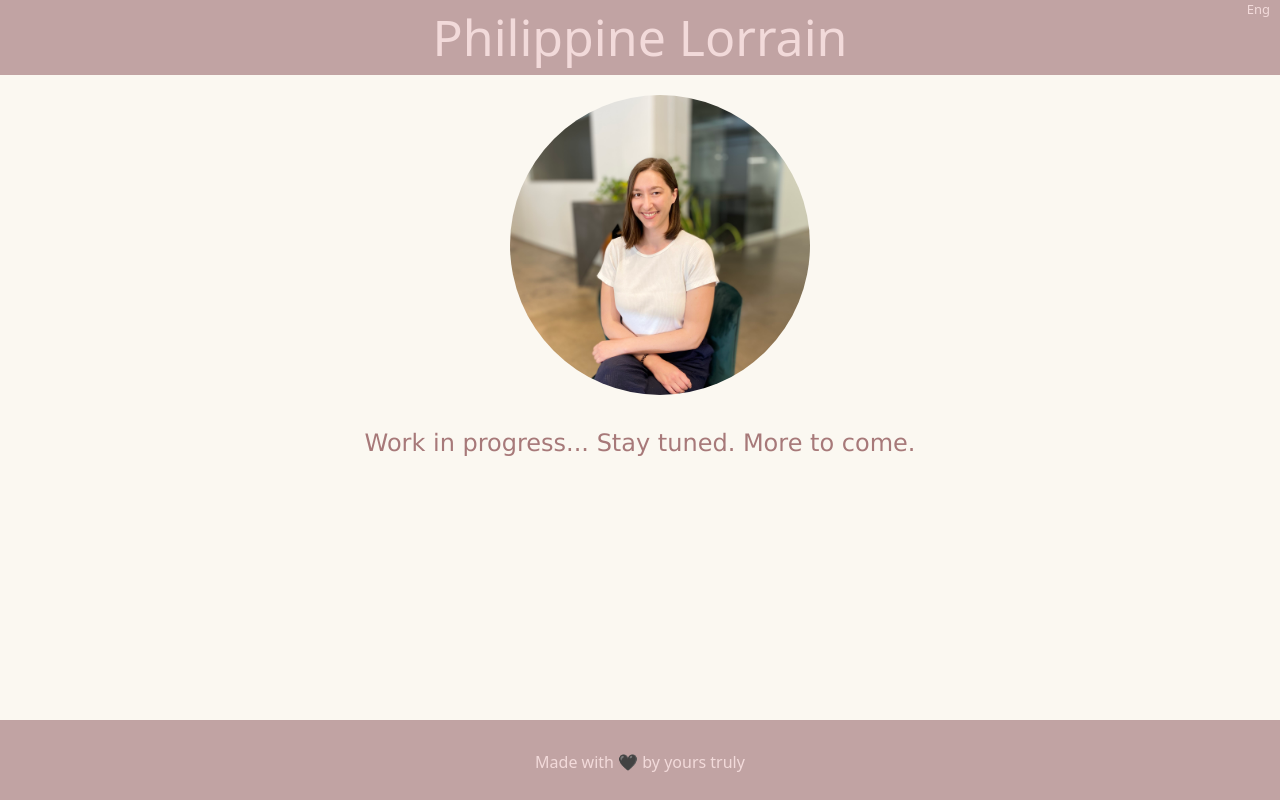
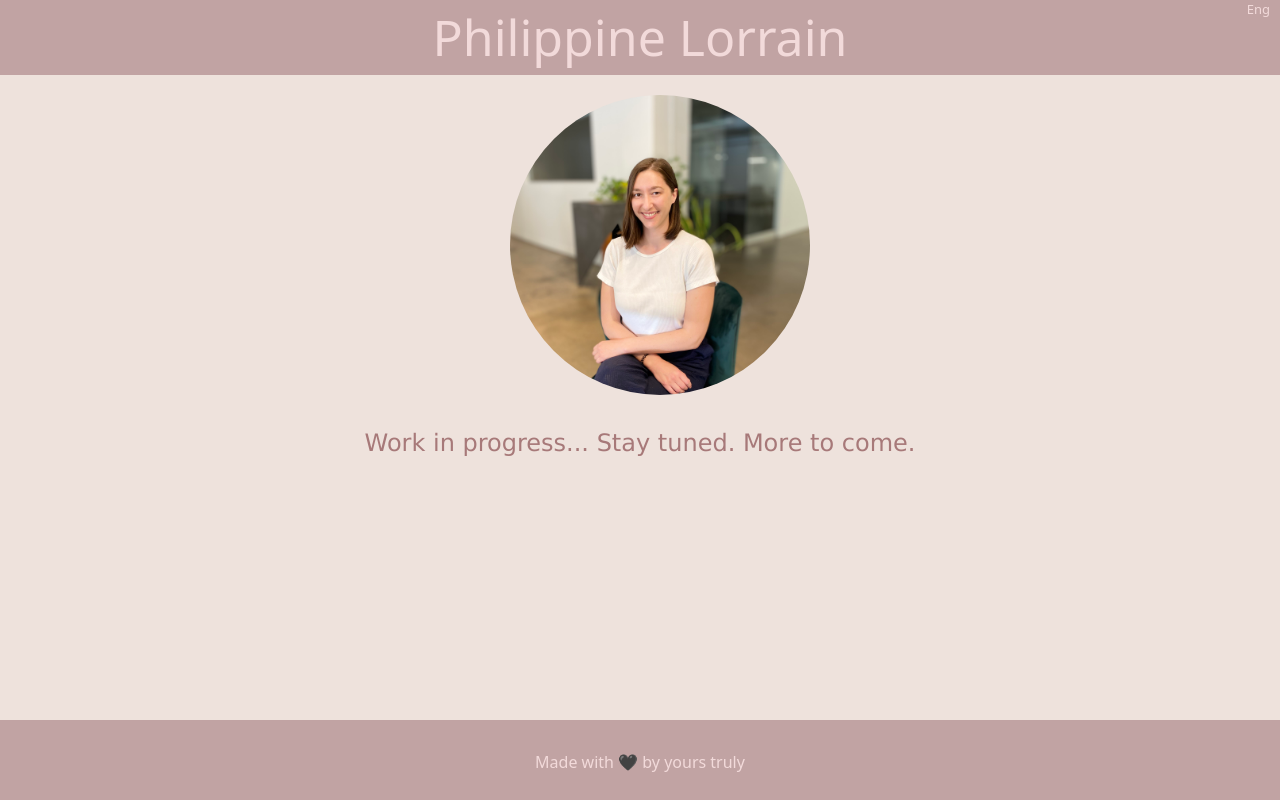
Before and after one commit to Plorrain/my-own-personnal-app, a React (Create React App) app: page / in a window 1280 px wide. Built offline with nearby package versions, Linux system fonts and the light colour scheme.

Commit message:
Index.css: figma finished, tried the new body color

```diff
--- a/src/index.css
+++ b/src/index.css
@@ -5,7 +5,7 @@
 /* body */
 
 body {
-  background-color: #FBF8F1;
+  background-color: #eee2dc;
 }
 
 /* containers */
```
